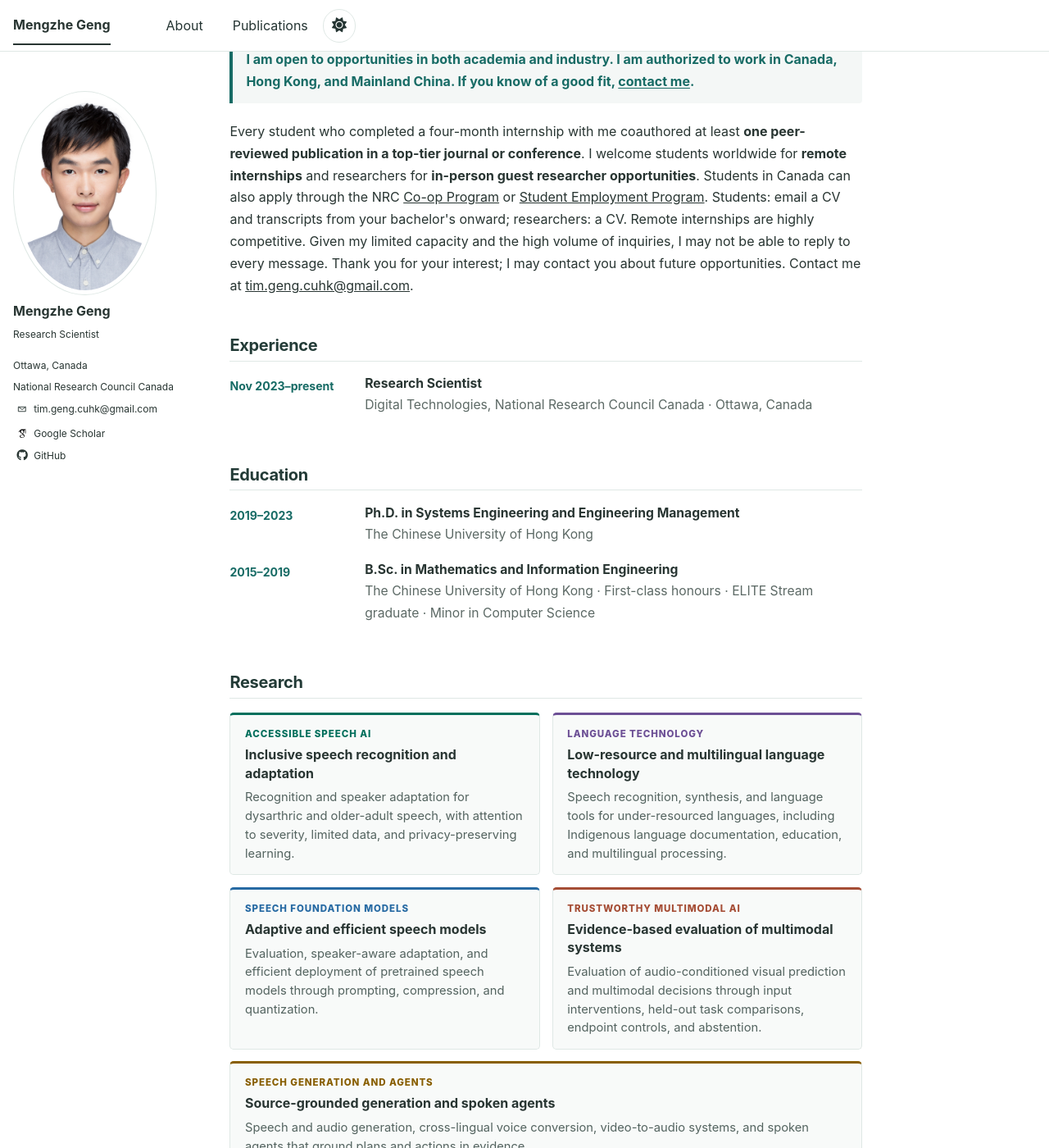
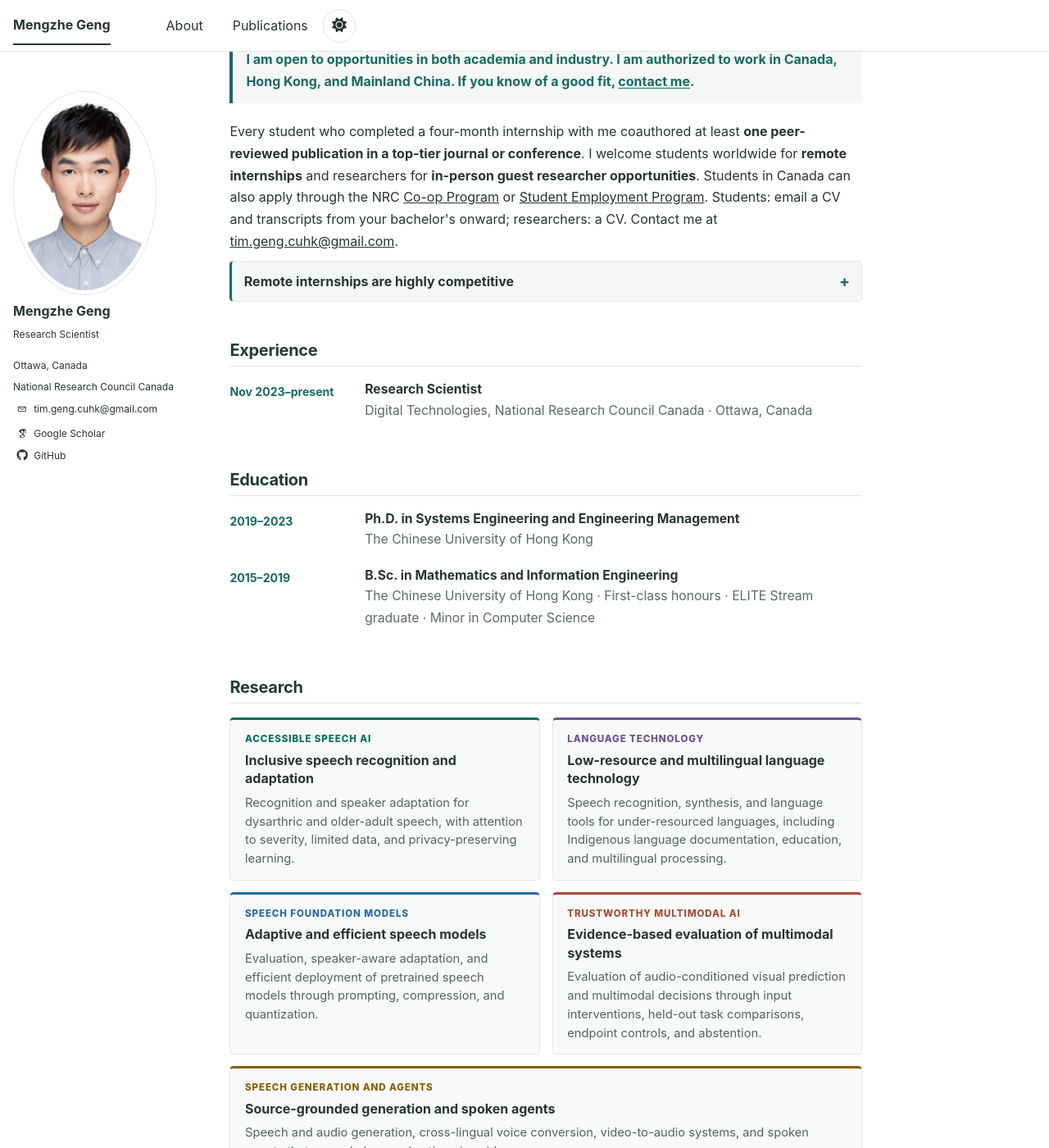
Before and after one commit to MENGZHEGENG/MENGZHEGENG.github.io, a Jekyll site: the page built from _pages/about.md, in a window 1280 px wide and 1400 px high, scrolled down 536 px. Shown: the whole window at 82% size. Built offline with Jekyll 4.4.1, drawn with Linux system fonts in a browser that asks for light colours; some web fonts are replaced.

Commit message:
Collapse internship competitiveness note

```diff
--- a/_pages/about.md
+++ b/_pages/about.md
@@ -24,7 +24,11 @@ classes: wide
 <p class="stats-note">Google Scholar metrics, last refreshed {{ site.data.scholar_metrics.updated_at | date: "%b %-d, %Y" }}</p>
 
 <p class="availability-notice"><strong>I am open to opportunities in both academia and industry. I am authorized to work in Canada, Hong Kong, and Mainland China. If you know of a good fit, <a href="mailto:tim.geng.cuhk@gmail.com">contact me</a>.</strong></p>
-<p class="collaboration-invitation">Every student who completed a four-month internship with me coauthored at least <strong>one peer-reviewed publication in a top-tier journal or conference</strong>. I welcome students worldwide for <strong>remote internships</strong> and researchers for <strong>in-person guest researcher opportunities</strong>. Students in Canada can also apply through the NRC <a href="https://www.nrc.canada.ca/en/corporate/careers/nrc-co-op-program" target="_blank" rel="noopener noreferrer">Co-op Program</a> or <a href="https://nrc.canada.ca/en/corporate/careers/nrc-student-employment-program" target="_blank" rel="noopener noreferrer">Student Employment Program</a>. Students: email a CV and transcripts from your bachelor's onward; researchers: a CV. Remote internships are highly competitive. Given my limited capacity and the high volume of inquiries, I may not be able to reply to every message. Thank you for your interest; I may contact you about future opportunities. Contact me at <a href="mailto:tim.geng.cuhk@gmail.com">tim.geng.cuhk@gmail.com</a>.</p>
+<p class="collaboration-invitation">Every student who completed a four-month internship with me coauthored at least <strong>one peer-reviewed publication in a top-tier journal or conference</strong>. I welcome students worldwide for <strong>remote internships</strong> and researchers for <strong>in-person guest researcher opportunities</strong>. Students in Canada can also apply through the NRC <a href="https://www.nrc.canada.ca/en/corporate/careers/nrc-co-op-program" target="_blank" rel="noopener noreferrer">Co-op Program</a> or <a href="https://nrc.canada.ca/en/corporate/careers/nrc-student-employment-program" target="_blank" rel="noopener noreferrer">Student Employment Program</a>. Students: email a CV and transcripts from your bachelor's onward; researchers: a CV. Contact me at <a href="mailto:tim.geng.cuhk@gmail.com">tim.geng.cuhk@gmail.com</a>.</p>
+<details class="internship-note">
+  <summary>Remote internships are highly competitive</summary>
+  <p>With limited capacity and a high volume of inquiries, I may not be able to reply to everyone. Thank you for your interest; I may contact you about future opportunities.</p>
+</details>
 
 <h2 id="experience">Experience</h2>
 <div class="timeline-entry">
--- a/_sass/_custom.scss
+++ b/_sass/_custom.scss
@@ -182,6 +182,50 @@ html[data-theme="dark"] .google-scholar-icon {
   color: inherit;
   text-decoration: underline;
   text-underline-offset: 0.15em;
+}
+
+.internship-note {
+  max-width: 52em;
+  margin: -0.65em 0 1.5em;
+  padding: 0.65em 0.9em;
+  border: 1px solid var(--global-border-color);
+  border-left: 3px solid var(--site-focus-color);
+  border-radius: 5px;
+  background: var(--site-surface-muted);
+}
+
+.internship-note summary {
+  display: flex;
+  align-items: center;
+  justify-content: space-between;
+  gap: 0.75em;
+  list-style: none;
+  cursor: pointer;
+  font-weight: 700;
+}
+
+.internship-note summary::-webkit-details-marker {
+  display: none;
+}
+
+.internship-note summary::after {
+  color: var(--site-focus-color);
+  content: "+";
+  font-size: 1.2em;
+  line-height: 1;
+}
+
+.internship-note[open] summary::after {
+  content: "−";
+}
+
+.internship-note summary:focus-visible {
+  outline: 2px solid var(--site-focus-color);
+  outline-offset: 3px;
+}
+
+.internship-note p {
+  margin: 0.65em 0 0;
 }
 
 .profile-actions {
```
